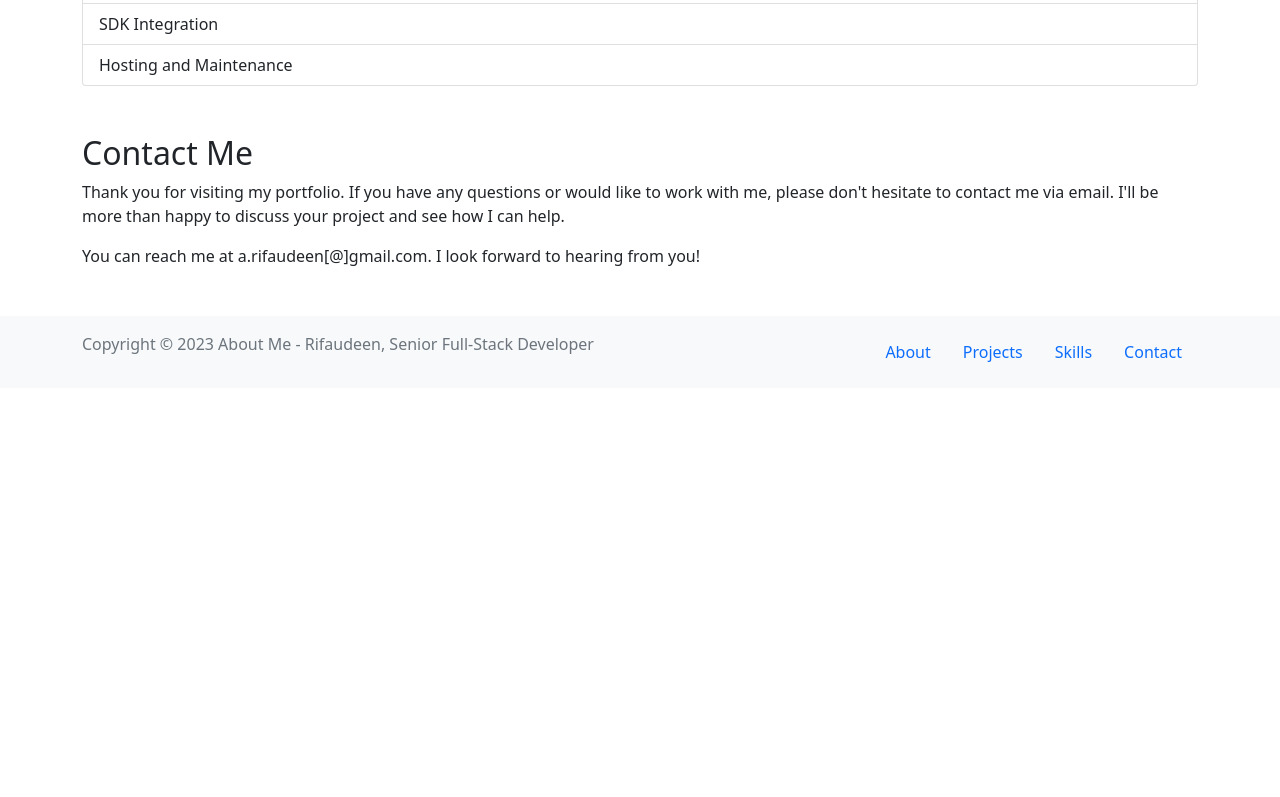
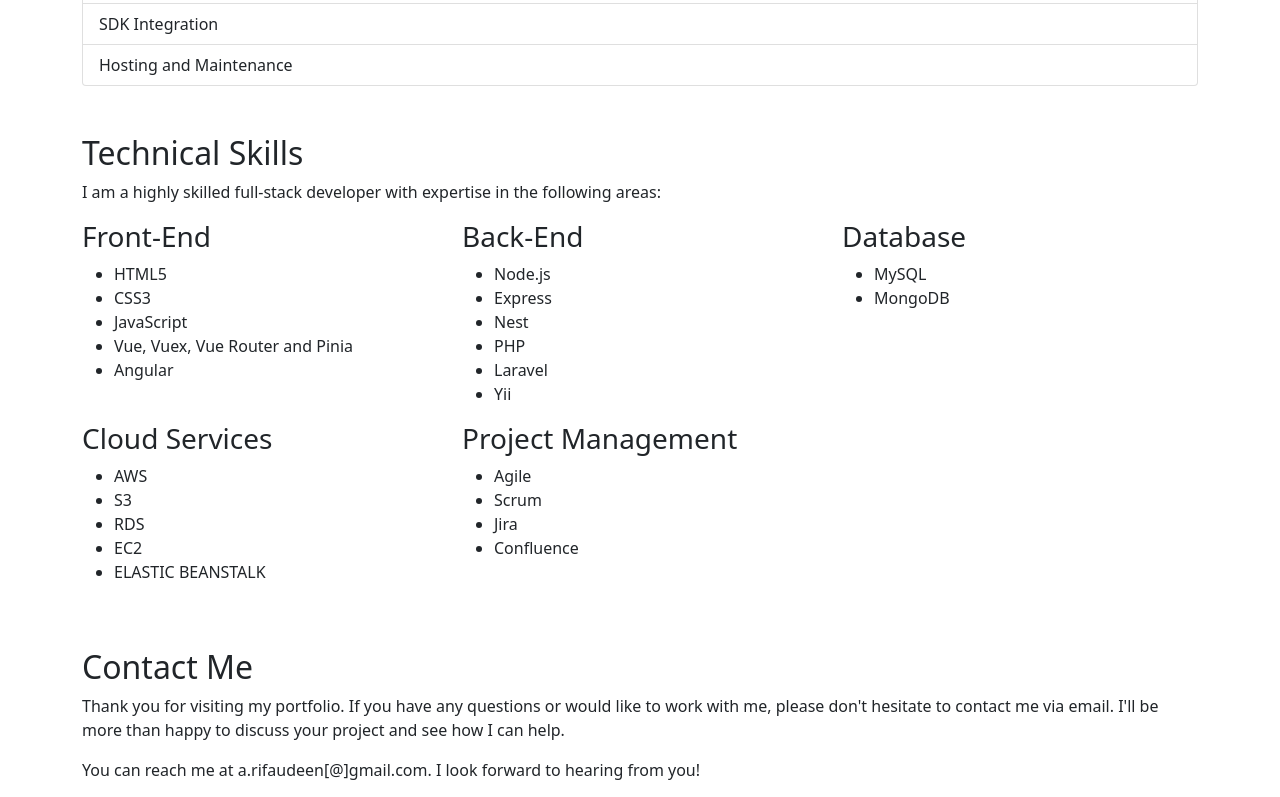
Before and after one commit to rifaideen/rifaideen.github.io, a plain HTML site: page index.html in a window 1280 px wide. Shown: the part 3117-3914 px from the top of the page. Before the commit the page ends 3505 px from the top, so only its background shows below. Drawn offline with nearby package versions, Linux system fonts and the light colour scheme.

Commit message:
updated technical skills

```diff
--- a/index.html
+++ b/index.html
@@ -267,7 +267,8 @@
     </div>
   </div>
 
-  <div class="container mt-5" id="skills">
+  <!-- db skills -->
+  <div class="container mt-5">
     <h2>Database Skills</h2>
     <div class="row">
       <div class="col-md-4">
@@ -289,6 +290,7 @@
     </div>
   </div>
 
+  <!-- core skills -->
   <div class="container mt-5">
     <h2>Core Skills</h2>
     <ul class="list-group mb-3">
@@ -311,10 +313,66 @@
     </ul>
   </div>
 
+  <!-- technical -->
+  <div class="container mt-5">
+    <h2>Technical Skills</h2>
+    <p>I am a highly skilled full-stack developer with expertise in the following areas:</p>
+    <div class="row">
+      <div class="col-md-4">
+        <h3>Front-End</h3>
+        <ul>
+          <li>HTML5</li>
+          <li>CSS3</li>
+          <li>JavaScript</li>
+          <li>Vue, Vuex, Vue Router and Pinia</li>
+          <li>Angular</li>
+        </ul>
+      </div>
+      <div class="col-md-4">
+        <h3>Back-End</h3>
+        <ul>
+          <li>Node.js</li>
+          <li>Express</li>
+          <li>Nest</li>
+          <li>PHP</li>
+          <li>Laravel</li>
+          <li>Yii</li>
+        </ul>
+      </div>
+      <div class="col-md-4">
+        <h3>Database</h3>
+        <ul>
+          <li>MySQL</li>
+          <li>MongoDB</li>
+        </ul>
+      </div>
+      <div class="col-md-4">
+        <h3>Cloud Services</h3>
+        <ul>
+          <li>AWS</li>
+          <li>S3</li>
+          <li>RDS</li>
+          <li>EC2</li>
+          <li>ELASTIC BEANSTALK</li>
+        </ul>
+      </div>
+      <div class="col-md-4">
+        <h3>Project Management</h3>
+        <ul>
+          <li>Agile</li>
+          <li>Scrum</li>
+          <li>Jira</li>
+          <li>Confluence</li>
+        </ul>
+      </div>
+    </div>
+  </div>
+
   <!-- Contact -->
   <div class="container mt-5" id="contact">
     <h2>Contact Me</h2>
-    <p>Thank you for visiting my portfolio. If you have any questions or would like to work with me, please don't hesitate to contact me via email. I'll be more than happy to discuss your project and see how I can help.</p>
+    <p>Thank you for visiting my portfolio. If you have any questions or would like to work with me, please don't
+      hesitate to contact me via email. I'll be more than happy to discuss your project and see how I can help.</p>
     <p>You can reach me at a.rifaudeen[@]gmail.com</a>. I look forward to hearing from you!</p>
   </div>
 
```
